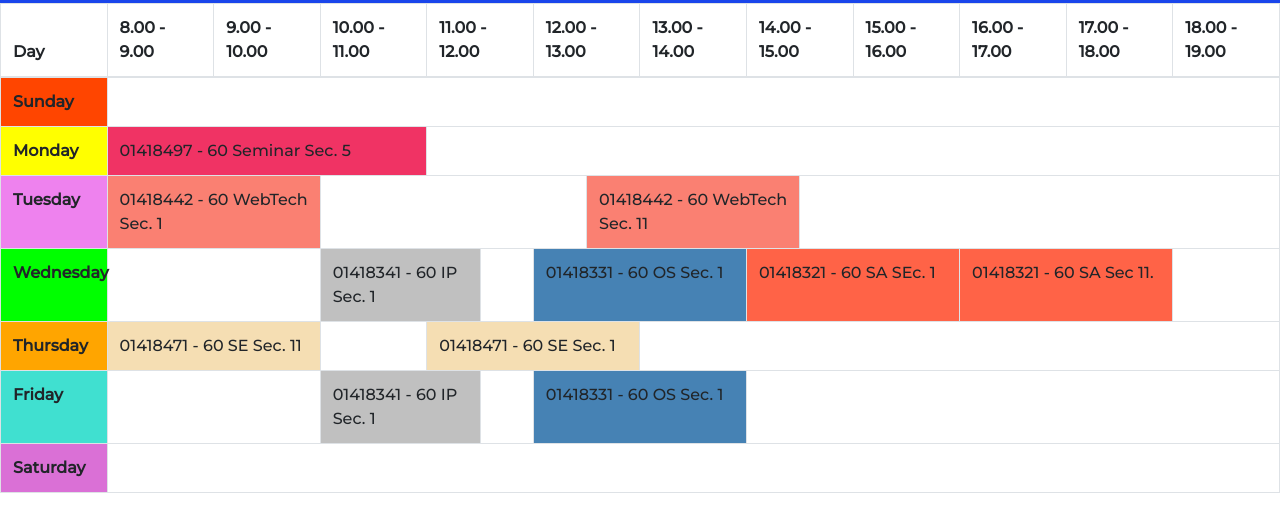
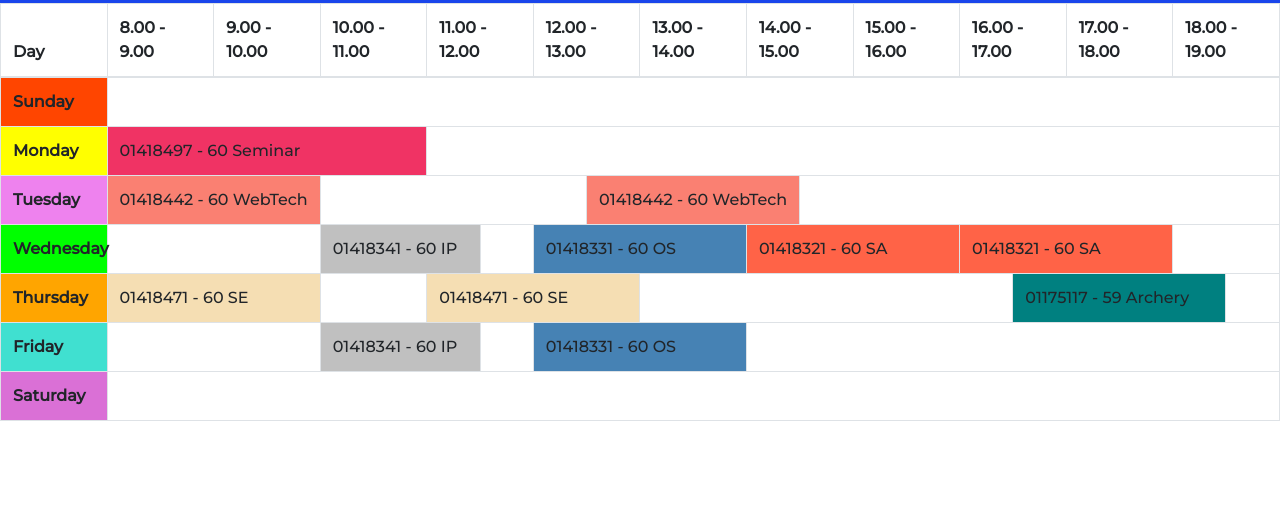
Before and after one commit to b6110401609/b6110401609.github.io, a plain HTML site: page schedule.html in a window 1280 px wide. Shown: the part 47-578 px from the top of the page. Drawn offline with nearby package versions, Linux system fonts and the light colour scheme.

Commit message:
update js

```diff
--- a/css/style.css
+++ b/css/style.css
@@ -158,3 +158,6 @@ body{
 .se{
     background-color: wheat;
 }
+.phy{
+    background-color: teal;
+}
--- a/schedule.html
+++ b/schedule.html
@@ -4,6 +4,7 @@
     <meta charset="UTF-8">
     <meta name="viewport" content="width=device-width, initial-scale=1.0">
     <title>Schedule</title>
+    <script lanuage = "JavaScript"></script>
     <link rel="stylesheet" href="https://stackpath.bootstrapcdn.com/bootstrap/4.5.0/css/bootstrap.min.css" integrity="sha384-9aIt2nRpC12Uk9gS9baDl411NQApFmC26EwAOH8WgZl5MYYxFfc+NcPb1dKGj7Sk" crossorigin="anonymous">
     <link href="https://fonts.googleapis.com/css2?family=Montserrat:wght@500&display=swap" rel="stylesheet">
     <link rel="stylesheet" href="css/style.css">
@@ -59,40 +60,41 @@
             <td colspan="22"></td>
           </tr>
           <tr>
-            <th scope="row" colspan="2" class="mon">Monday</th>
-            <td colspan="6" class="sem">01418497 - 60 Seminar Sec. 5</td>
+            <th scope="row" colspan="2" class="mon" onclick="showmon(this.innerHTML)">Monday</th>
+            <td colspan="6" class="sem" onclick="showsem(this.innerHTML)">01418497 - 60 Seminar</td>
             <td colspan="16"></td>
           </tr>
           <tr>
-            <th scope="row" colspan="2" class="tue">Tuesday</th>
-            <td colspan="4" class="web">01418442 - 60 WebTech Sec. 1</td>
+            <th scope="row" colspan="2" class="tue" onclick="showtue(this.innerHTML)">Tuesday</th>
+            <td colspan="4" class="web" onclick="showwebtech(this.innerHTML)">01418442 - 60 WebTech</td>
             <td colspan="5"></td>
-            <td colspan="4" class="web">01418442 - 60 WebTech Sec. 11</td>
+            <td colspan="4" class="web" onclick="showwebtech(this.innerHTML)">01418442 - 60 WebTech</td>
             <td colspan="9"></td>
           </tr>
           <tr>
-            <th scope="row" colspan="2" class="wed">Wednesday</th>
+            <th scope="row" colspan="2" class="wed" onclick="showwed(this.innerHTML)">Wednesday</th>
             <td colspan="4"></td>
-            <td colspan="3" class="ip">01418341 - 60 IP Sec. 1</td>
+            <td colspan="3" class="ip" onclick="showip(this.innerHTML)">01418341 - 60 IP</td>
             <td colspan="1"></td>
-            <td colspan="4" class="os">01418331 - 60 OS Sec. 1</td>
-            <td colspan="4" class="sa">01418321 - 60 SA SEc. 1</td>
-            <td colspan="4" class="sa">01418321 - 60 SA Sec 11.</td>
+            <td colspan="4" class="os" onclick="showos(this.innerHTML)">01418331 - 60 OS</td>
+            <td colspan="4" class="sa" onclick="showsa(this.innerHTML)">01418321 - 60 SA</td>
+            <td colspan="4" class="sa" onclick="showsa(this.innerHTML)">01418321 - 60 SA</td>
             <td colspan="2"></td>
           </tr>
           <tr>
-            <th scope="row" colspan="2" class="thu">Thursday</th>
-            <td colspan="4" class="se">01418471 - 60 SE Sec. 11</td>
+            <th scope="row" colspan="2" class="thu" onclick="showthu(this.innerHTML)">Thursday</th>
+            <td colspan="4" class="se" onclick="showse(this.innerHTML)">01418471 - 60 SE</td>
             <td colspan="2"></td>
-            <td colspan="4" class="se">01418471 - 60 SE Sec. 1</td>
-            <td colspan="12"></td>
+            <td colspan="4" class="se" onclick="showse(this.innerHTML)">01418471 - 60 SE</td>
+            <td colspan="7"></td>
+            <td colspan="4" class = "phy" onclick="showarchery(this.innerHTML)">01175117 - 59 Archery</td>
           </tr>
           <tr>
-            <th scope="row" colspan="2" class="fri">Friday</th>
+            <th scope="row" colspan="2" class="fri" onclick="showfri(this.innerHTML)">Friday</th>
             <td colspan="4"></td>
-            <td colspan="3" class="ip">01418341 - 60 IP Sec. 1</td>
+            <td colspan="3" class="ip" onclick="showip(this.innerHTML)">01418341 - 60 IP</td>
             <td colspan="1"></td>
-            <td colspan="4" class="os">01418331 - 60 OS Sec. 1</td>
+            <td colspan="4" class="os" onclick="showos(this.innerHTML)">01418331 - 60 OS</td>
             <td colspan="10"></td>
           </tr>
           <tr>
@@ -102,9 +104,13 @@
         </tbody>
       </table>
 
+      <div id="day"></div>
+      <div id="sub"></div>
+
+    <script src="https://code.jquery.com/jquery-3.5.1.slim.min.js" integrity="sha384-DfXdz2htPH0lsSSs5nCTpuj/zy4C+OGpamoFVy38MVBnE+IbbVYUew+OrCXaRkfj" crossorigin="anonymous"></script>
+    <script src="https://cdn.jsdelivr.net/npm/popper.js@1.16.0/dist/umd/popper.min.js" integrity="sha384-Q6E9RHvbIyZFJoft+2mJbHaEWldlvI9IOYy5n3zV9zzTtmI3UksdQRVvoxMfooAo" crossorigin="anonymous"></script>
+    <script src="https://stackpath.bootstrapcdn.com/bootstrap/4.5.0/js/bootstrap.min.js" integrity="sha384-OgVRvuATP1z7JjHLkuOU7Xw704+h835Lr+6QL9UvYjZE3Ipu6Tp75j7Bh/kR0JKI" crossorigin="anonymous"></script>
+
     <script src="schedule.js"></script>
-    <script src="https://code.jquery.com/jquery-3.5.1.slim.min.js" integrity="sha384-DfXdz2htPH0lsSSs5nCTpuj/zy4C+OGpamoFVy38MVBnE+IbbVYUew+OrCXaRkfj" crossorigin="anonymous"></script>
-<script src="https://cdn.jsdelivr.net/npm/popper.js@1.16.0/dist/umd/popper.min.js" integrity="sha384-Q6E9RHvbIyZFJoft+2mJbHaEWldlvI9IOYy5n3zV9zzTtmI3UksdQRVvoxMfooAo" crossorigin="anonymous"></script>
-<script src="https://stackpath.bootstrapcdn.com/bootstrap/4.5.0/js/bootstrap.min.js" integrity="sha384-OgVRvuATP1z7JjHLkuOU7Xw704+h835Lr+6QL9UvYjZE3Ipu6Tp75j7Bh/kR0JKI" crossorigin="anonymous"></script>
 </body>
 </html>
--- a/schedule.js
+++ b/schedule.js
@@ -1,8 +1,65 @@
-function myFunction() {
-    var x = document.getElementById("myDIV");
-    if (x.style.display === "none") {
-      x.style.display = "block";
-    } else {
-      x.style.display = "none";
-    }
-  }
+var days = {"อาทิตย์":[""],
+"จันทร์":["01418497 - 60 Seminar"],
+"อังคาร":["01418442 - 60 WebTech"],
+"พุธ":["01418341 - 60 IP", "01418331 - 60 OS", "01418321 - 60 SA"],
+"พฤหัสบดี":["01418471 - 60 SE", "01175117 - 59 Archery"],
+"ศุกร์":["01418341 - 60 IP", "01418331 - 60 OS"],
+"เสาร์":[""]}
+
+var subjects = {"01418497 - 60 Seminar":["Sec. 5", "ชาคริต,ศิริกร","เวลา: 8:00-11:00"],
+"01418442 - 60 WebTech":["Sec. 1", "สุขุมาล,ศรชัย", " Lecture เวลา: 8:00-10:00", "Sec. 11", "สุขุมาล,ศรชัย", "Lab เวลา: 12:30-14:30"],
+"01418341 - 60 IP":["Sec. 1", "นวลวรรณ", "เวลา 10:00-11.30"],
+"01418331 - 60 OS":["Sec. 1", "ศิริกร", "เวลา 12:00-14:00"],
+"01418321 - 60 SA":["Sec. 1", "สมโชค","Lecture เวลา 14:00-16:00" , "Sec. 11", "สมโชค", "เวลา 16:00-18:00"],
+"01418471 - 60 SE":["Sec. 11", "อุสา", "Lab เวลา 8:00 - 10:00", "Sec. 1", "อุสา", "เวลา 11.00-13.00"],
+"01175117 - 59 Archery":["Sec 14.", "ณชนก", "เวลา 16:30-18:30"]}
+
+//Days
+function showmon(){
+  document.getElementById("day").innerHTML = "01418497 - 60 Seminar"
+}
+
+function showtue(){
+  document.getElementById("day").innerHTML = "01418442 - 60 WebTech"
+}
+
+function showwed(){
+  document.getElementById("day").innerHTML = "01418341 - 60 IP , 01418331 - 60 OS, 01418321 - 60 SA"
+}
+
+function showthu(){
+  document.getElementById("day").innerHTML = "01418471 - 60 SE, 01175117 - 59 Archery"
+}
+
+function showfri(){
+  document.getElementById("day").innerHTML = "01418341 - 60 IP, 01418331 - 60 OS"
+}
+
+//Subjects
+function showsem(){
+  document.getElementById("sub").innerHTML = "Sec. 5, ชาคริต,ศิริกร, เวลา: 8:00-11:00"
+}
+
+function showwebtech(){
+  document.getElementById("sub").innerHTML = "Sec. 1, สุขุมาล,ศรชัย,  Lecture เวลา: 8:00-10:00, Sec. 11, สุขุมาล,ศรชัย, Lab เวลา: 12:30-14:30"
+}
+
+function showip(){
+  document.getElementById("sub").innerHTML = "Sec. 1, นวลวรรณ, เวลา 10:00-11.30"
+}
+
+function showos(){
+  document.getElementById("sub").innerHTML = "Sec. 1, ศิริกร, เวลา 12:00-14:00"
+}
+
+function showsa(){
+  document.getElementById("sub").innerHTML = "Sec. 1, สมโชค, Lecture เวลา 14:00-16:00, Sec. 11, สมโชค, เวลา 16:00-18:00"
+}
+
+function showse(){
+  document.getElementById("sub").innerHTML = "Sec. 11, อุสา, Lab เวลา 8:00 - 10:00, Sec. 1, อุสา, เวลา 11.00-13.00"
+}
+
+function showarchery(){
+  document.getElementById("sub").innerHTML = "Sec. 14, ณชนก, เวลา 16:30-18:30"
+}
```
